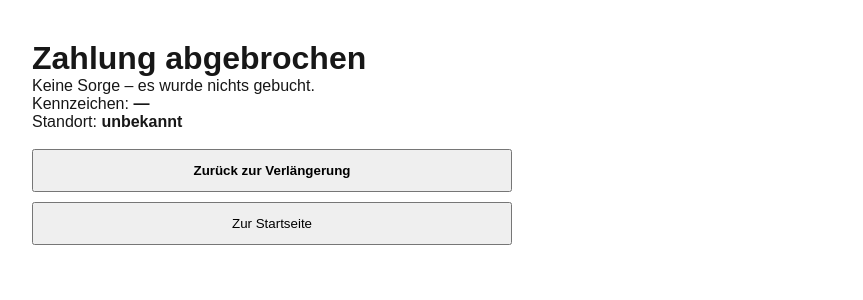
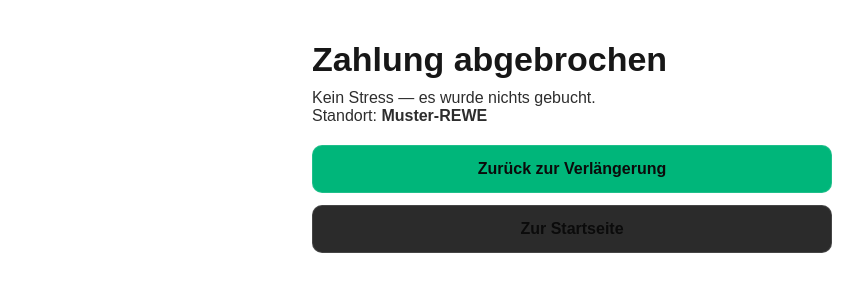
Before and after one commit to spezi500ml/perl-web, a Next.js app: page /cancel in a window 1280 px wide. Shown: the top 300 px of the page, without its empty margins (8-871 px from the left). Built offline with nearby package versions, Linux system fonts and the light colour scheme.

Commit message:
fix: wrap cancel page in suspense for vercel build

```diff
--- a/app/cancel/page.tsx
+++ b/app/cancel/page.tsx
@@ -1,54 +1,58 @@
 "use client";
 
-import { useEffect, useMemo, useState } from "react";
+import { Suspense } from "react";
 import { useSearchParams, useRouter } from "next/navigation";
 
-export default function CancelPage() {
+function CancelInner() {
   const sp = useSearchParams();
   const router = useRouter();
-  const site = sp.get("site") || "";
 
-  const [plate, setPlate] = useState<string | null>(null);
-  const [isE, setIsE] = useState(false);
-  const [isH, setIsH] = useState(false);
-
-  useEffect(() => {
-    setPlate(localStorage.getItem("perl_plate"));
-    setIsE(localStorage.getItem("perl_plate_e") === "1");
-    setIsH(localStorage.getItem("perl_plate_h") === "1");
-  }, []);
-
-  const plateLabel = useMemo(() => {
-    if (!plate) return "—";
-    const suffix = isE ? " E" : isH ? " H" : "";
-    return `${plate}${suffix}`;
-  }, [plate, isE, isH]);
+  const site = sp.get("site") || "Muster-REWE";
 
   return (
-    <main style={{ padding: 40, maxWidth: 560 }}>
-      <h1>Zahlung abgebrochen</h1>
-
-      <p>
-        Keine Sorge – es wurde nichts gebucht.
+    <main style={{ padding: 40, maxWidth: 720, margin: "0 auto" }}>
+      <h1 style={{ fontSize: 34, marginBottom: 10 }}>Zahlung abgebrochen</h1>
+      <p style={{ opacity: 0.9, marginBottom: 20 }}>
+        Kein Stress — es wurde nichts gebucht.
         <br />
-        Kennzeichen: <b>{plateLabel}</b>
-        <br />
-        Standort: <b>{site || "unbekannt"}</b>
+        Standort: <b>{site}</b>
       </p>
 
+      <div style={{ display: "grid", gap: 12, maxWidth: 520 }}>
         <button
           onClick={() => router.push(`/extend?site=${encodeURIComponent(site)}`)}
-        style={{ marginTop: 18, padding: 12, width: "100%", fontWeight: 800 }}
+          style={btn}
         >
           Zurück zur Verlängerung
         </button>
 
         <button
           onClick={() => router.push(`/?site=${encodeURIComponent(site)}`)}
-        style={{ marginTop: 10, padding: 12, width: "100%" }}
+          style={{ ...btn, background: "#2b2b2b" }}
         >
           Zur Startseite
         </button>
+      </div>
     </main>
   );
 }
+
+export default function CancelPage() {
+  return (
+    <Suspense fallback={<div style={{ padding: 40 }}>Lade…</div>}>
+      <CancelInner />
+    </Suspense>
+  );
+}
+
+const btn: React.CSSProperties = {
+  padding: 14,
+  width: "100%",
+  fontSize: 16,
+  fontWeight: 800,
+  cursor: "pointer",
+  borderRadius: 10,
+  border: "1px solid rgba(255,255,255,0.12)",
+  background: "#00B67A",
+  color: "#0b0b0b",
+};
```
Lines whose indentation alone changed are shown as unchanged.
